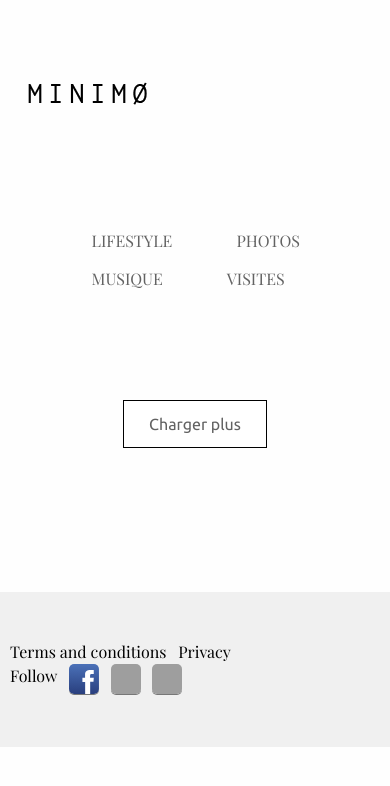
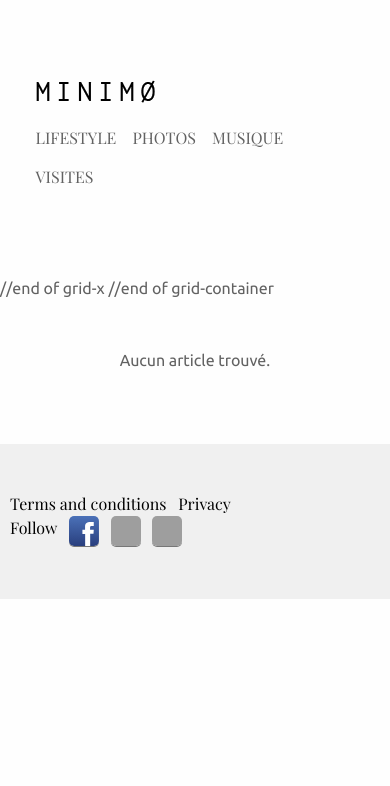
Before and after one commit to PierreBullot/minimo, a PHP site: page / in a window 390 px wide. Shown: the top 786 px of the page. Run offline with PHP 8.4, Linux system fonts and the light colour scheme; tables that the repository leaves empty hold one stand-in row (values such as "Sample post"); grey boxes are pictures that could not be loaded.

Commit message:
category pages and links in the header working

```diff
--- a/assets/ajax/morePosts.php
+++ b/assets/ajax/morePosts.php
@@ -1,5 +1,5 @@
 <?php
-$amount = $_GET['q'] + 6;
+$amount = $_GET['q'] + 7;
 
 $db = new PDO('mysql:host=localhost;dbname=minimo;charset=utf8', 'admin', 'admin');
 
--- a/assets/css/app.css
+++ b/assets/css/app.css
@@ -46,15 +46,42 @@ h4 a {
 	max-width: 84%;
 }
 
+@media only screen and (min-width: 1300px) {
+	.grid-container {
+		max-width: 1200px;
+	}
+}
+
 .cell img {
-	margin:auto;
+	width:100%;
+	height:auto;
+}
+
+@media only screen and (max-width: 640px) {
+	.logo {
+		display:block;
+		margin-left:0.5em;
+		margin-bottom:1em;
+	}
 }
 
 .main-image {
 	display:block;
 	margin-left:auto;
 	margin-right:auto;
-	height:25em;
+	height:auto;
+}
+
+@media only screen and (min-width: 768px) {
+	.main-image {
+		height:25em;
+	}
+}
+
+@media only screen and (min-width: 1300px) {
+	.main-image {
+		height:35em;
+	}
 }
 
 .menu {
@@ -67,6 +94,14 @@ h4 a {
 	margin-left:4rem;
 	color:#626262;
 }
+
+@media only screen and (max-width: 750px) {
+	.menu a {
+		margin-left:0.5em;
+		margin-right:0.5em;
+	}
+}
+
 
 .newsletter {
 	background-color:#F0F0F0;
--- a/controllers/frontend.php
+++ b/controllers/frontend.php
@@ -8,6 +8,14 @@ function homePage()
 	$articles = $articleRepository->getArticles();
 
 	//~ var_dump($articles);
+
+	require('views/frontend/homePageView.php');
+}
+
+function categoryPages($category)
+{
+	$articleRepository = new ArticleRepository();
+	$articles = $articleRepository->getArticles($category);
 
 	require('views/frontend/homePageView.php');
 }
--- a/index.php
+++ b/index.php
@@ -17,4 +17,11 @@ if (isset($_GET['deconnexion']))
 
 require('controllers/frontend.php');
 
-homePage();
+
+if (isset($_GET['category']))
+{
+	categoryPages($_GET['category']);
+}
+else{
+	homePage();
+}
--- a/models/ArticleRepository.php
+++ b/models/ArticleRepository.php
@@ -23,8 +23,60 @@ class ArticleRepository extends Repository
 		//~ return $inserted;
 	//~ }
 
-	public function getArticles() //récupère les 7 articles publiés les plus récents avec leur image associée, l'article le plus récent en premier
+	public function getArticles($category = "all") //récupère les 7 articles publiés les plus récents avec leur image associée, l'article le plus récent en premier
 	{
+		if($category != "all")
+		{
+			$req = $this->_db->prepare(
+				'SELECT articles.id AS id,
+						articles.post_author AS author,
+						articles.post_title AS title,
+						articles.post_content AS content,
+						articles.post_status AS status,
+						articles.post_name AS name,
+						articles.post_category AS category,
+						posts.post_title AS alt,
+						posts.post_name AS picture
+				FROM (	SELECT *
+						FROM (	SELECT id, post_author, post_title, post_content, post_status, post_name, post_category, post_date
+								FROM posts
+								WHERE post_type="article"
+								AND post_status="publish"
+								AND post_category=:category
+								ORDER BY post_date DESC LIMIT 0, 7)
+						AS recents
+						LEFT JOIN posts_posts
+						ON recents.id = posts_posts.post_id1)
+				AS articles
+				LEFT JOIN posts
+				ON articles.post_id2 = posts.id
+				ORDER BY articles.post_date DESC'
+			);
+
+			$req->bindValue(':category', $category, PDO::PARAM_STR);
+			$req->execute();
+
+			return $req;
+				//~ break;
+
+
+			//~ case "photos":
+
+				//~ break;
+
+
+			//~ case "musique":
+
+				//~ break;
+
+
+			//~ case "visites":
+
+
+				//~ break;
+
+		}
+		//~ default :
 		$req = $this->_db->prepare(
 			'SELECT articles.id AS id,
 					articles.post_author AS author,
@@ -52,6 +104,7 @@ class ArticleRepository extends Repository
 		$req->execute();
 
 		return $req;
+
 	}
 
 	//~ public function getCommentContent($commentId)
--- a/views/frontend/header.php
+++ b/views/frontend/header.php
@@ -1,16 +1,16 @@
+<br/><br/><br/>
 <div class="top-bar">
-	<br/><br/><br/><br/><br/><br/><br/>
 	<div class="top-bar-left">
-		<img src="assets/images/logo_minimo.png"/>
+		<a href="http://monsite.loc/minimo/index.php"><img class="logo" src="assets/images/logo_minimo.png" style="border:0;"/></a>
 	</div>
 
 	<div class="top-bar-right">
 		<ul class="menu">
-			<li><a href="#">lifestyle</a></li>
-			<li><a href="#">photos</a></li>
-			<li><a href="#">musique</a></li>
-			<li><a href="#">visites</a></li>
+			<li><a href="http://monsite.loc/minimo/index.php?category=lifestyle">lifestyle</a></li>
+			<li><a href="http://monsite.loc/minimo/index.php?category=photos">photos</a></li>
+			<li><a href="http://monsite.loc/minimo/index.php?category=musique">musique</a></li>
+			<li><a href="http://monsite.loc/minimo/index.php?category=visites">visites</a></li>
 		</ul>
 	</div>
-	<br/><br/><br/><br/><br/><br/><br/>
 </div>
+<br/><br/><br/>
--- a/views/frontend/homePageView.php
+++ b/views/frontend/homePageView.php
@@ -5,13 +5,13 @@
 
 <?php
 $first = "1";
-$number = "1"; //utilisé pour la newsletter
+$number = "1"; //utilisé pour l'affichage de la newsletter et du bouton de chargement
 while ($data = $articles->fetch()) // affichage des articles
 {
-	if ($first == "1") //article mis en avant
+	if ($first == "1") //article mis en avant, affichage différent des autres
 	{
-		$paragraph = explode("\n", $data['content']);
-		if (isset($data['picture']))
+		$paragraph = explode("\n", $data['content']); // récupère le premier paragraphe de l'article
+		if (isset($data['picture'])) // affiche l'image d'ouvrir grid-container pour qu'elle puisse être plus large que le texte
 		{
 		?>
 			<img class="main-image" src="assets/images/<?= htmlspecialchars($data['picture']) ?>" alt="<?= htmlspecialchars($data['alt']) ?>" />
@@ -42,9 +42,11 @@ while ($data = $articles->fetch()) // affichage des articles
 		<?php
 		$first = "0";
 	}
+
+
 	else  //affiche les articles sous forme de liste
 	{
-		if ($number == "5") //block de la newsletter
+		if ($number == "5") //block de la newsletter, affiché seulement s'il y a assez d'articles
 		{
 		?>
 			</div>
@@ -57,6 +59,9 @@ while ($data = $articles->fetch()) // affichage des articles
 		<?php
 		}
 		?>
+
+
+
 			<div class="cell small-auto medium-6">
 				<?php
 				include('articlePreView.php');
@@ -68,9 +73,12 @@ while ($data = $articles->fetch()) // affichage des articles
 }
 $articles->closeCursor();
 ?>
-	</div>
-</div>
-
+		</div>//end of grid-x
+	</div> //end of grid-container
+<?php
+if ($number == "8") // si 7 articles ont été affichés, ajoute le bouton "charger plus"
+{
+?>
 	<div class="grid-container">
 		<div class="grid-x grid-margin-x" id="morepost">
 
@@ -79,9 +87,17 @@ $articles->closeCursor();
 	<div id="loadbutton">
 		<br/><br/><button type="button" onclick="loadMore()">Charger plus</button><br/><br/><br/><br/><br/><br/>
 	</div>
+<?php
+}
+elseif ($first == "1") // si aucun article n'a été trouvé et que donc l'exécution n'est pas passée dans la boucle while
+{
+	echo '<div id="loadbutton">
+			<br/><br/>Aucun article trouvé.<br/><br/><br/><br/>
+		</div>';
+}
+?>
 
 <?php $content= ob_get_clean(); ?>
 
 <?php
 require ('homeTemplate.php');
-//~ require ('assets/blog-simple.html');
```
Lines whose indentation alone changed are shown as unchanged.
